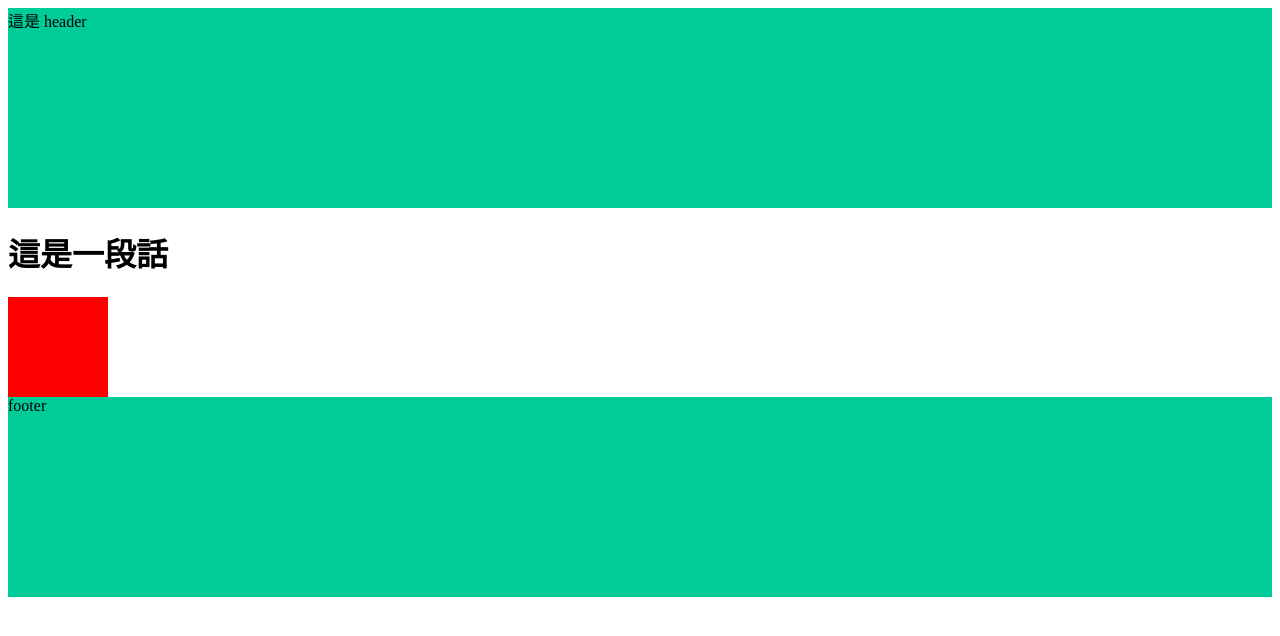
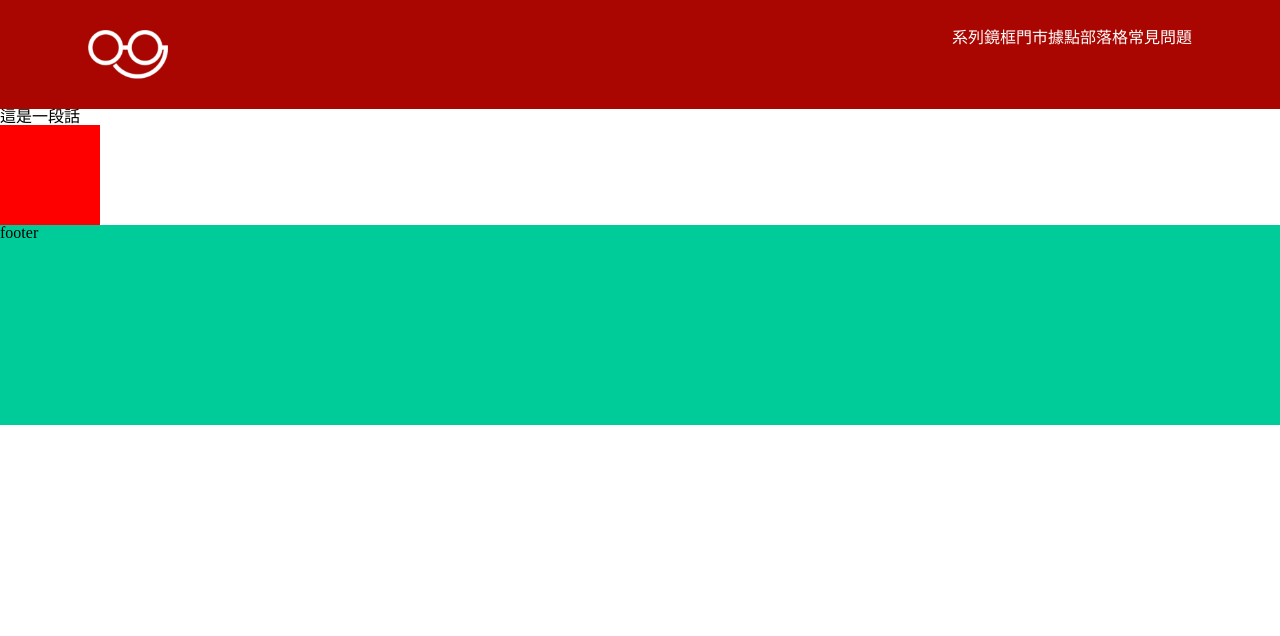
Before and after one commit to ErinisC/gulp_test, a plain HTML site: page index.html in a window 1280 px wide. Drawn offline with Linux system fonts and the light colour scheme.

Commit message:
Update 2021-07-19T17:30:39.244Z

```diff
--- a/assets/style/all.css
+++ b/assets/style/all.css
@@ -1,6 +1,79 @@
+/* http://meyerweb.com/eric/tools/css/reset/
+   v2.0 | 20110126
+   License: none (public domain)
+*/
+html, body, div, span, applet, object, iframe,
+h1, h2, h3, h4, h5, h6, p, blockquote, pre,
+a, abbr, acronym, address, big, cite, code,
+del, dfn, em, img, ins, kbd, q, s, samp,
+small, strike, strong, sub, sup, tt, var,
+b, u, i, center,
+dl, dt, dd, ol, ul, li,
+fieldset, form, label, legend,
+table, caption, tbody, tfoot, thead, tr, th, td,
+article, aside, canvas, details, embed,
+figure, figcaption, footer, header, hgroup,
+menu, nav, output, ruby, section, summary,
+time, mark, audio, video {
+  margin: 0;
+  padding: 0;
+  border: 0;
+  font-size: 100%;
+  font: inherit;
+  vertical-align: baseline; }
+
+/* HTML5 display-role reset for older browsers */
+article, aside, details, figcaption, figure,
+footer, header, hgroup, menu, nav, section {
+  display: block; }
+
+body {
+  line-height: 1; }
+
+ol, ul {
+  list-style: none; }
+
+blockquote, q {
+  quotes: none; }
+
+blockquote:before, blockquote:after,
+q:before, q:after {
+  content: '';
+  content: none; }
+
+table {
+  border-collapse: collapse;
+  border-spacing: 0; }
+
+*, *::before, *::after {
+  -webkit-box-sizing: border-box;
+          box-sizing: border-box; }
+
+img {
+  max-width: 100%;
+  vertical-align: middle;
+  height: auto; }
+
+.container {
+  max-width: 1110px;
+  margin: 0 auto; }
+
+.d-flex {
+  display: -webkit-box;
+  display: -ms-flexbox;
+  display: flex; }
+
 .header {
-  height: 200px;
-  background-color: #00cc99; }
+  background-color: #AA0601;
+  padding: 30px 88px;
+  -webkit-box-pack: justify;
+      -ms-flex-pack: justify;
+          justify-content: space-between; }
+
+.navbar {
+  -ms-flex-pack: distribute;
+      justify-content: space-around;
+  color: #fff; }
 
 .footer {
   height: 200px;
@@ -18,6 +91,6 @@
   transition: all 0.5s; }
   .box:hover {
     width: 200px;
-    background-color: #00cc99; }
+    background-color: #AA0601; }
 
 /*# sourceMappingURL=all.css.map */
--- a/index.html
+++ b/index.html
@@ -10,8 +10,16 @@
 </head>
 
 <body>
-  <header class="header">
-    這是 header
+  <header class="header d-flex">
+    <div class="logo">
+      <a href="index.html"><img src="/assets/images/logo.png" alt="眼鏡網站logo"></a>
+    </div>
+    <ul class="navbar d-flex">
+      <li>系列鏡框</li>
+      <li>門市據點</li>
+      <li>部落格</li>
+      <li>常見問題</li>
+    </ul>
   </header>
 
 
```
Also changed, not shown: 1 other file.
